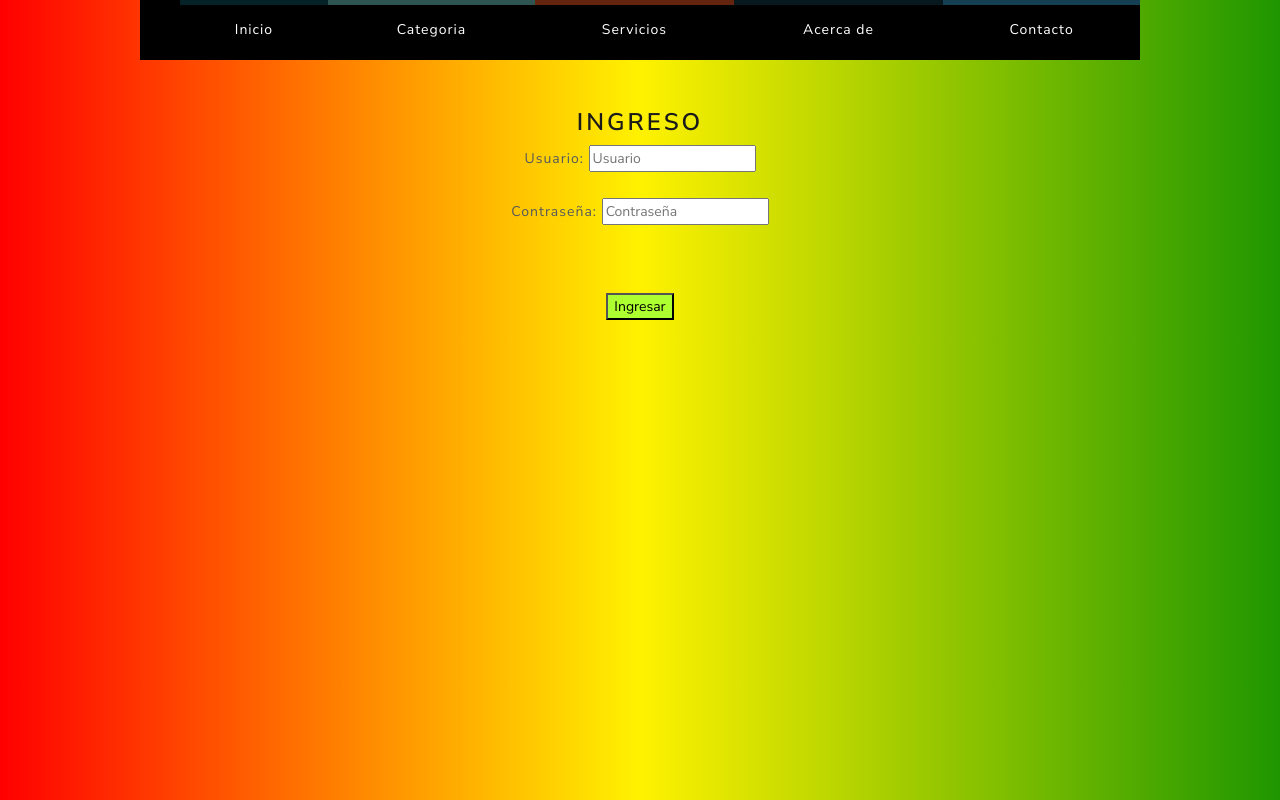
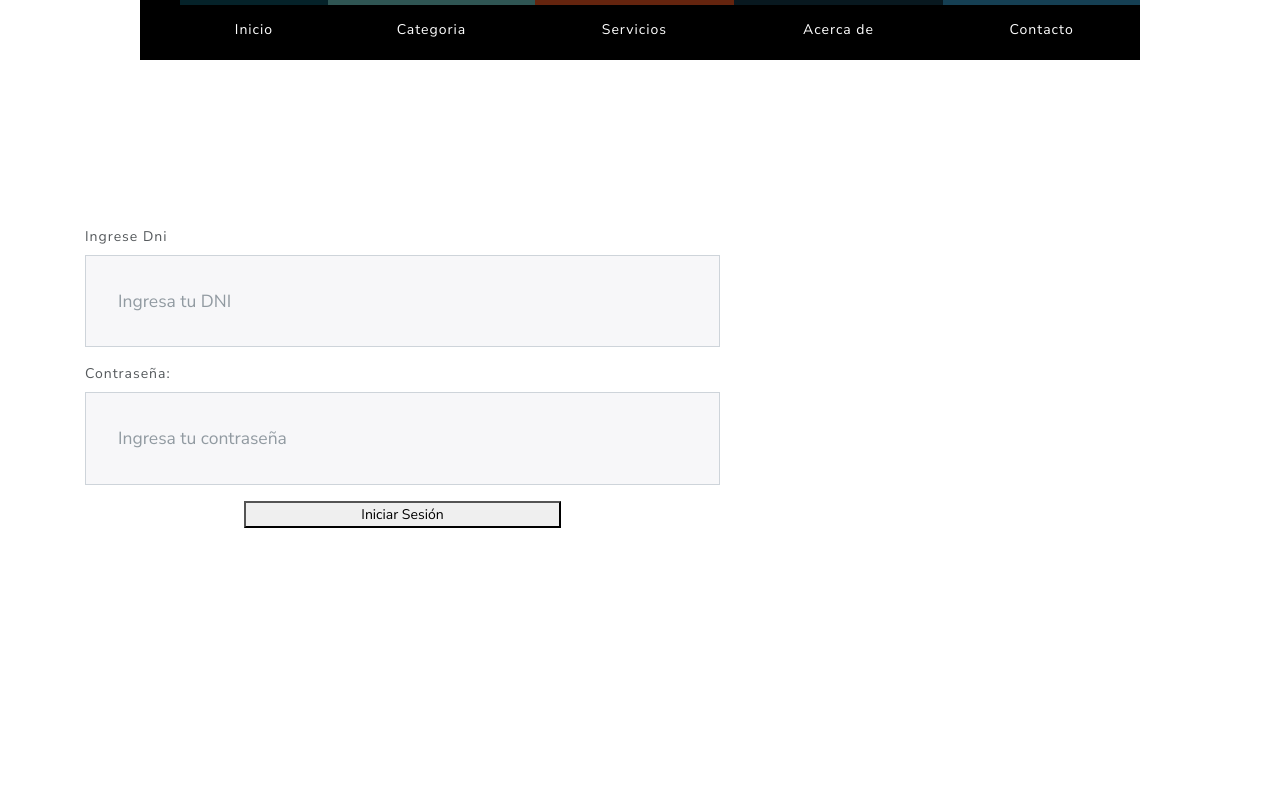
Before and after one commit to Shifu353/Unidad-5, a Flask app: page /login in a window 1280 px wide. Run offline with Flask 2, Linux system fonts and the light colour scheme; parts of the project's set-up code (start-up, migrations or seed data) failed here and were passed over; some libraries are stand-ins or nearby versions.

Commit message:
Update login.html

```diff
--- a/Templates/login.html
+++ b/Templates/login.html
@@ -1,18 +1,41 @@
 {% extends "base_template.html" %}
 {% block content %}
-<header>
-    <link rel="stylesheet" href="{{ url_for('static',filename='css/EstiloIngreso.css') }}">
-</header>
-    <form action="{{ url_for('LOGIN') }}" method="POST" style="width: 60%; margin-left:20% ;">
-        <h3> Ingreso </h3>
-        <label for="user">Usuario: </label>
-        <input type="text" name="user" placeholder="Usuario" /><br><br>
-        <label for="password">Contraseña: </label>
-        <input type="password" name="password" placeholder="Contraseña" />
-        <br><br>
-        <br><br>
-        <input type="submit" value="Ingresar" style="background:greenyellow"/>
-        <br><br>
-    </form>
+<div id="login" style="padding:0;">
+  <div class="container">
+      <div class="row">
+          <div class="col-xl-7 col-lg-7 col-md-12 col-sm-12 col-12">
+              <div class="row" id="comenzar1" style="padding:150px 0 ;">
+                  <div class="col-xl-12 col-lg-12 col-md-12 col-sm-12 col-12">
+                      <form action="{{ url_for('LOGIN') }}" method="POST">
+                          <div class="form-group">
+                              <label >
+                                  <strong>Ingrese Dni</strong>
+                              </label>
+                              <input class="form-control form-control-lg" required pattern="^\d{8}" name="dni" placeholder="Ingresa tu DNI">
+                              <!---->
+                          </div>
+                          <div class="form-group">
+                              <label>
+                                  <strong>Contraseña:</strong>
+                              </label>
+                              <input class="form-control form-control-lg" required  placeholder="Ingresa tu contraseña" name="password" type="password">
+                              <!---->
+                          </div>
+                          <div class="form-group" style="text-align: center;">
+                              <button  class="boton gradiente" id="comenzar-siguiente" style="width: 50%;">Iniciar Sesión </button>
+                          </div>
+                          <!---->
+                      </form>
+                  </div>
+              </div>
+          </div>
+          <div  class="col-xl-5 col-lg-5 col-md-12 d-none d-md-block" style="padding:86px 0 ; z-index: -1;">
+              <div  class="d-lg-none">
+                  <div  class="mt-4">&nbsp;</div>
+              </div>
+          </div>
+      </div>
+  </div>
+</div>
 
 {% endblock %}
```
